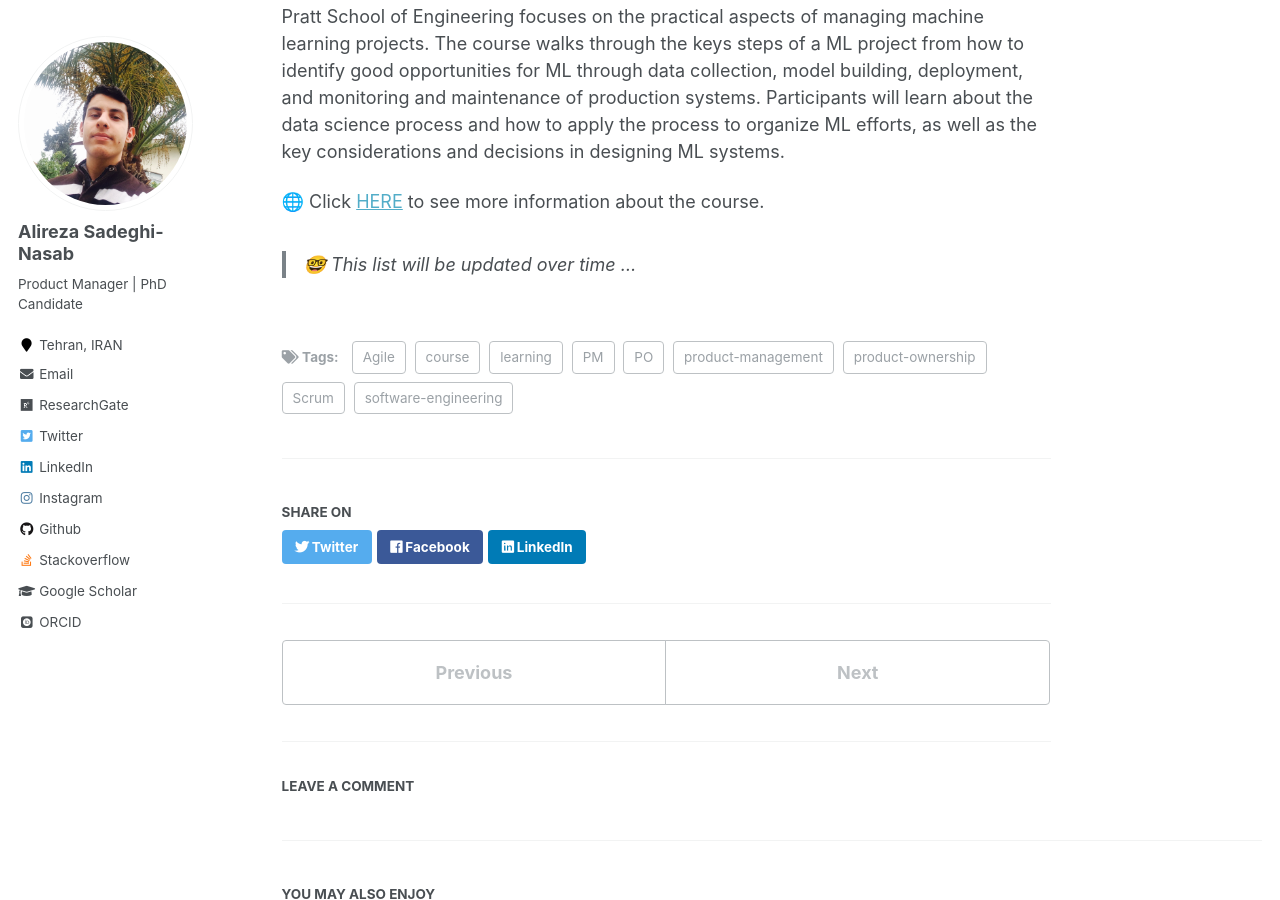
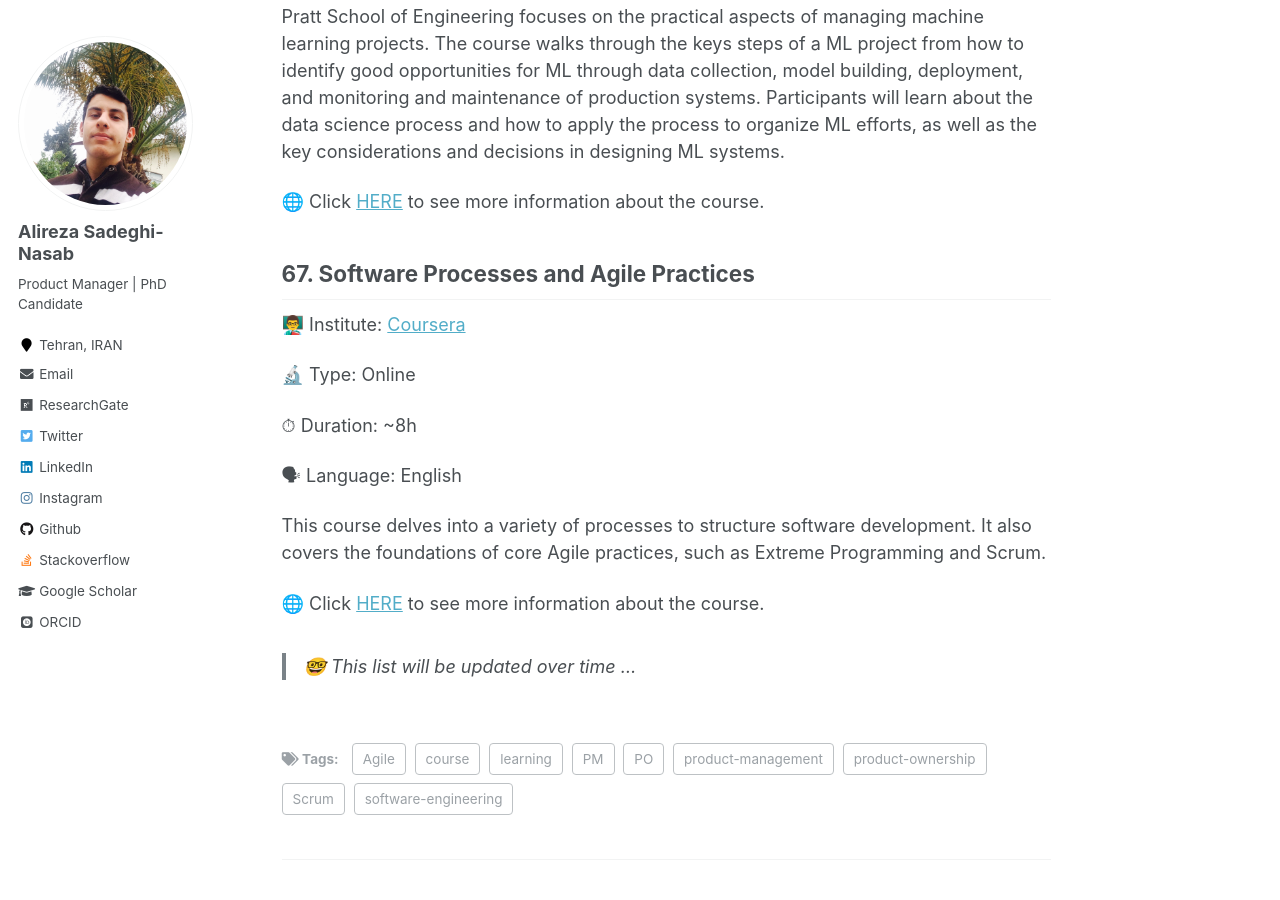
Before and after one commit to AlirezaSN/AlirezaSN.github.io, a Jekyll site: the page built from _posts/2023-03-25-blog-post-14.md, in a window 1280 px wide and 900 px high, scrolled down 47902 px. Built offline with Jekyll 4.4.1, drawn with Linux system fonts in a browser that asks for light colours; some web fonts are replaced; comment, search, counter and statistics services are not loaded.

Commit message:
add a new course

```diff
--- a/_posts/2023-03-25-blog-post-14.md
+++ b/_posts/2023-03-25-blog-post-14.md
@@ -1293,4 +1293,18 @@ This second course of the AI Product Management Specialization by Duke Universit
 
 🌐 Click [HERE](https://www.coursera.org/learn/managing-machine-learning-projects) to see more information about the course.
 
+## 67. Software Processes and Agile Practices
+
+👨‍🏫 Institute: [Coursera](https://www.coursera.org/)
+
+🔬 Type: Online
+
+⏱ Duration: ~8h
+
+🗣 Language: English
+
+This course delves into a variety of processes to structure software development. It also covers the foundations of core Agile practices, such as Extreme Programming and Scrum.
+
+🌐 Click [HERE](https://www.coursera.org/learn/software-processes-and-agile-practices) to see more information about the course.
+
 > 🤓 This list will be updated over time ...
```
